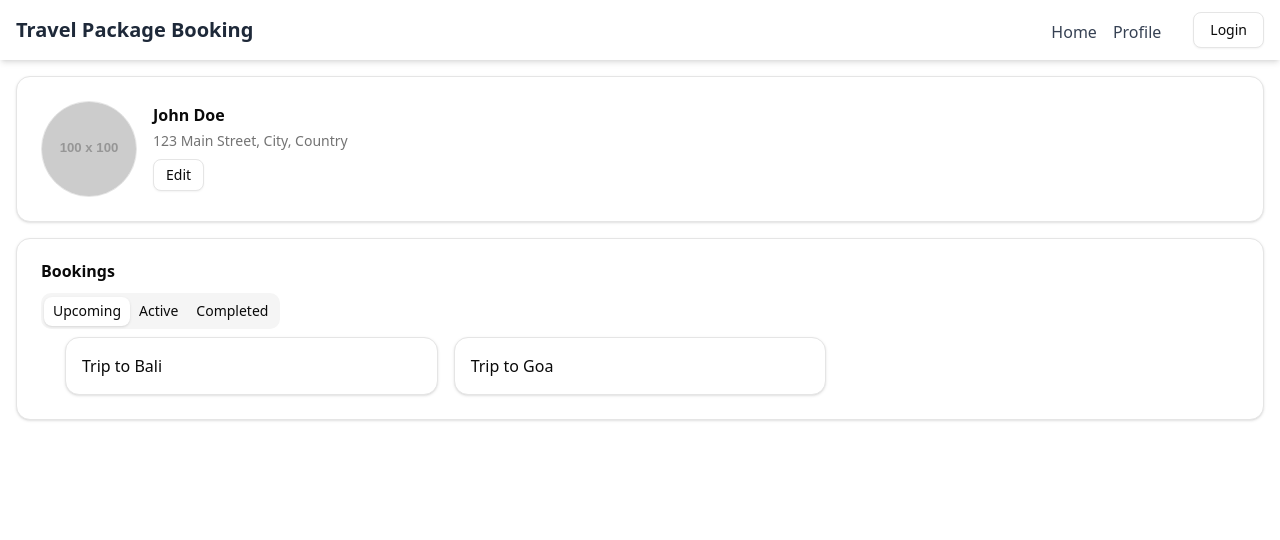
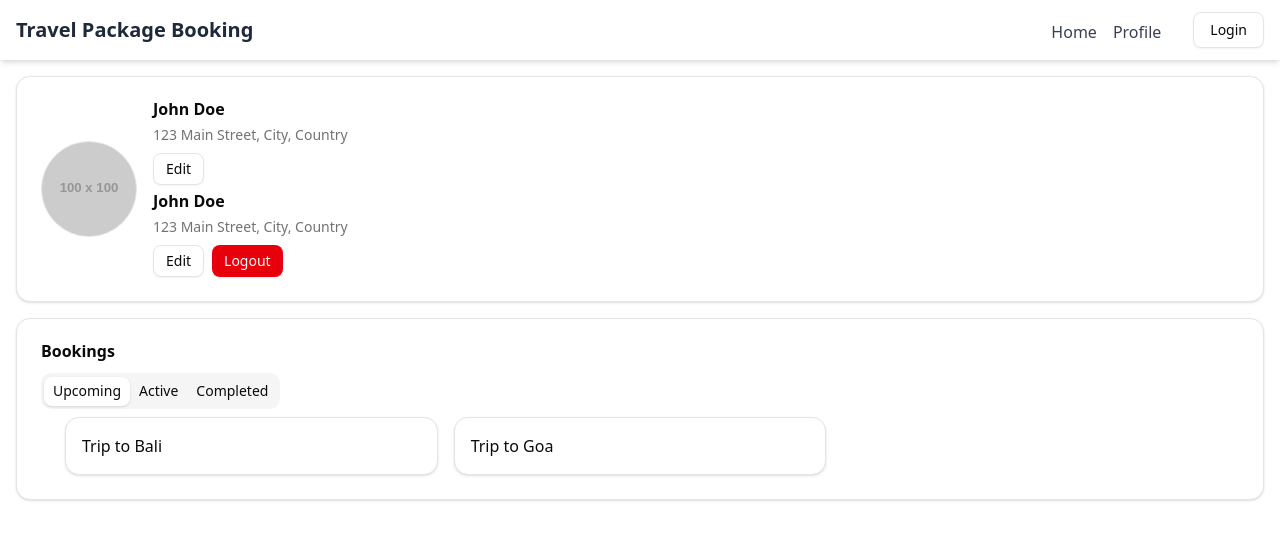
Before and after one commit to mammenmathewz/Travel-Package-Booking-Task---Client, a React (Vite) app: page /profile in a window 1280 px wide. Shown: the top 540 px of the page. Built offline with nearby package versions, Linux system fonts and the light colour scheme; sample sign-in values are in the browser's storage.

Commit message:
logout button added

```diff
--- a/src/components/HomeComponents/ProfilePage.tsx
+++ b/src/components/HomeComponents/ProfilePage.tsx
@@ -62,6 +62,49 @@ export default function UserProfileDashboard() {
             >
               {editMode ? "Save" : "Edit"}
             </Button>
+            <div className="flex-1 w-full space-y-2">
+              {editMode ? (
+                <>
+                  <Input
+                    name="name"
+                    value={profile.name}
+                    onChange={handleInputChange}
+                    placeholder="Name"
+                  />
+                  <Input
+                    name="address"
+                    value={profile.address}
+                    onChange={handleInputChange}
+                    placeholder="Address"
+                  />
+                </>
+              ) : (
+                <>
+                  <CardTitle>{profile.name}</CardTitle>
+                  <p className="text-sm text-muted-foreground">{profile.address}</p>
+                </>
+              )}
+              <div className="flex gap-2">
+                <Button
+                  size="sm"
+                  onClick={() => setEditMode((prev) => !prev)}
+                  variant={editMode ? "secondary" : "outline"}
+                >
+                  {editMode ? "Save" : "Edit"}
+                </Button>
+                <Button
+                  size="sm"
+                  variant="destructive"
+                  onClick={() => {
+                    localStorage.removeItem("token");
+                    window.location.href = "/login";
+                  }}
+                >
+                  Logout
+                </Button>
+              </div>
+            </div>
+
           </div>
         </CardHeader>
       </Card>
```
